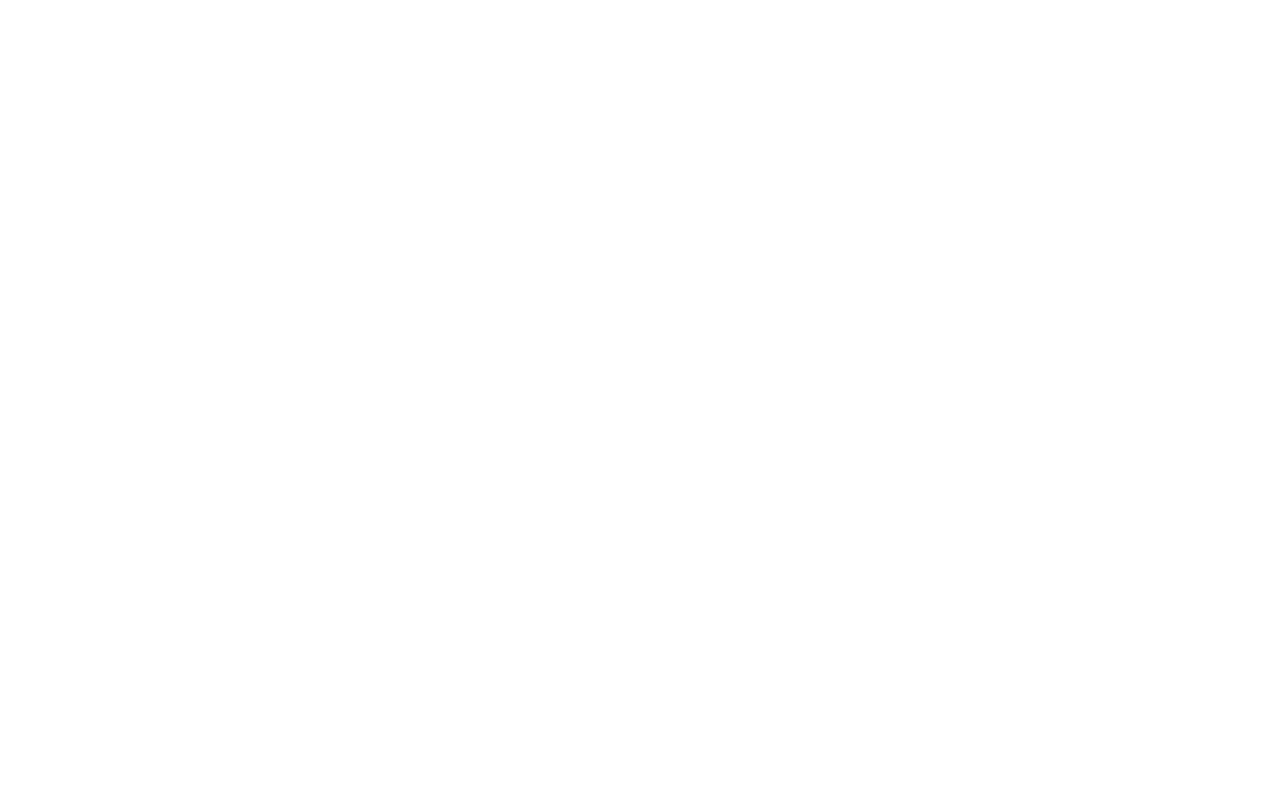
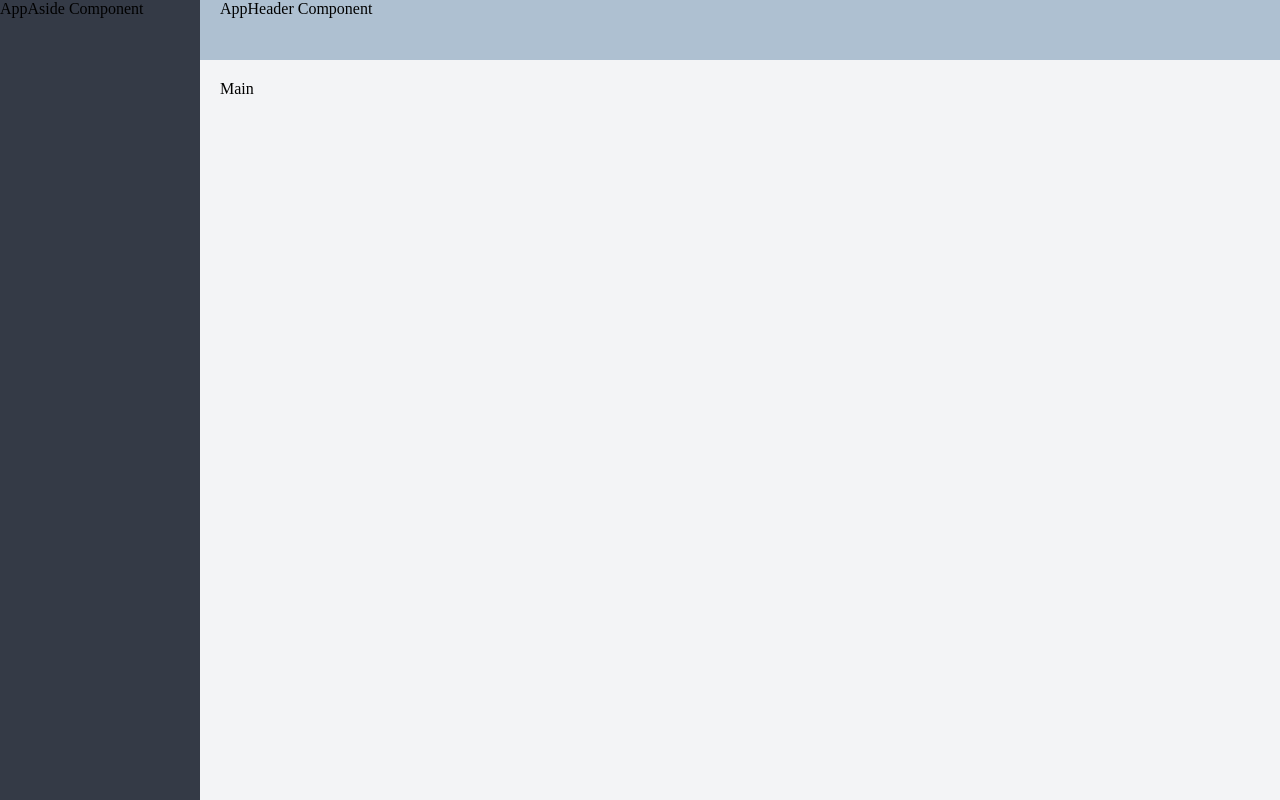
Before and after one commit to sujian3309/vuesm, a Vue app: page /#/ in a window 1280 px wide. Built offline with nearby package versions, Linux system fonts and the light colour scheme; a small style sheet from the web is missing.

Commit message:
layout布局组件-Container布局容器

```diff
--- a/src/router/index.js
+++ b/src/router/index.js
@@ -4,14 +4,19 @@
 export default new Router ({
   //配置路由
   routes: [
+    // {
+    //   // 给路由起个名字
+    //   name: 'home',
+    //   path: '/home',
+    //   //再整个项目中，模块路径中的，@表示是src目录
+    //   //无论你当前模块在哪里，@都可以直接定位到src
+    //   //加载一个目录可以默认加载她的，index.js, index.vue, index.json
+    //   component: () => import('@/views/home')
+    // },
     {
-      // 给路由起个名字
-      name: 'home',
-      path: '/home',
-      //再整个项目中，模块路径中的，@表示是src目录
-      //无论你当前模块在哪里，@都可以直接定位到src
-      //加载一个目录可以默认加载她的，index.js, index.vue, index.json
-      component: () => import('@/views/home')
+      name: 'layout',
+      path: '/',
+      component: () => import('@/views/layout')
     },
     {
       name: 'login',
--- /dev/null
+++ b/src/views/layout/components/AppAside.vue
@@ -0,0 +1,15 @@
+<template>
+    <div>
+        <p>AppAside Component</p>
+    </div>
+</template>
+<script>
+    export default {
+        name: 'AppAside',
+        data () {
+            return{}
+        }
+    }
+</script>
+<style lang="less" scoped>
+</style>
--- /dev/null
+++ b/src/views/layout/components/AppHeader.vue
@@ -0,0 +1,14 @@
+<template>
+    <div>
+        <p>AppHeader Component</p>
+    </div>
+</template>
+<script>
+    export default {
+        name: 'AppHeader',
+        data () {
+            return{}
+        }
+    }
+</script>
+<style lang="less" scoped></style>
--- /dev/null
+++ b/src/views/layout/index.vue
@@ -0,0 +1,46 @@
+<template>
+    <!-- <div class="layout-wrap">
+        <AppAside/>
+        <AppHeader/>
+        Home  内容管理  粉丝管理。。。都显示到这里
+    </div> -->
+<el-container>
+  <el-aside width="200px">
+      <AppAside/>
+  </el-aside>
+  <el-container>
+    <el-header>
+        <AppHeader/>
+    </el-header>
+    <el-main>Main</el-main>
+  </el-container>
+</el-container>
+</template>
+<script>
+    import AppAside from './components/AppAside.vue'
+    import AppHeader from './components/AppHeader.vue'
+    export default {
+        name: 'AppLayout',
+        components: {
+            AppAside,
+            AppHeader
+        },
+        data () {
+            return{}
+        }
+    }
+</script>
+<style lang="less" scoped>
+    .el-container {
+        height: 100%;
+    }
+    .el-aside{
+        background-color: #343a46;
+    }
+    .el-header{
+        background-color: #aec0d1;
+    }
+    .el-main {
+        background-color: #f3f4f6;
+    }
+</style>
--- a/src/views/login/index.vue
+++ b/src/views/login/index.vue
@@ -5,18 +5,34 @@
       <div class="form-head">
         <img src="@/assets/logo_index.png" alt="黑马头条号">
       </div>
-      <el-form class="form-content" ref="form" :model="form">
-        <el-form-item>
+      <!--
+        配置校验规则
+        rules 规则对象配置到el-form上
+        prop 校验字段配置到 el-form-item 上
+        JavaScript 触发验证
+        给 el-form 添加 ref
+        ref
+        调用 this.$refs['ref名字'].validate(valid => {
+
+        })
+       -->
+      <el-form class="form-content" ref="form" :model="form" :rules="rules">
+        <el-form-item prop="mobile">
           <el-input v-model="form.mobile" placeholder="手机号"></el-input>
         </el-form-item>
-        <el-form-item>
+        <el-form-item prop="code">
           <!-- el-col 栅格布局，一共 24 列，:span 用来指定占用的大小，:offset 用来指定偏移量 -->
           <el-col :span="14">
             <el-input v-model="form.code" placeholder="验证码"></el-input>
           </el-col>
           <el-col :offset="1" :span="9">
-            <el-button @click="handleSendCode">获取验证码</el-button>
+            <!-- <el-button @click="handleSendCode">获取验证码</el-button> -->
+            <el-button @click="handleSendCode" :disabled="!!codeTimer">{{ codeTimer ? `剩余${codetimeSeconds}秒` : '获取验证码' }}</el-button>
           </el-col>
+        </el-form-item>
+        <el-form-item prop="agree">
+          <el-checkbox class="agree-checkbox" v-model= "form.agree"></el-checkbox>
+          <span class="agree-text">我已阅读并同意<a href="#">用户协议</a>和<a href="#">隐私条款</a></span>
         </el-form-item>
         <el-form-item>
           <el-button class="btn-login" type="primary" @click="handleLogin">登录</el-button>
@@ -28,19 +44,47 @@
 <script>
 import axios from 'axios';
 import "@/vendor/gt"; //引入极验 JavaScript SDK 文件，通过window.initGeetest 使用
+const initCodeTimeSeconds = 10
 export default {
   name: "AppLogin",
   data() {
     return {
       form: {
-        mobile: "",
-        code: ""
-      }
-    };
+        mobile: '',
+        code: '',
+        agree: ''
+      },
+      rules: {
+        mobile: [
+           { required: true, message: '请输入手机号', trigger: 'blur' },
+           { len: 11, min: 3, max: 5, message: '请输入正确的手机号', trigger: 'blur' }
+        ],
+        code: [
+          { required: true, message: '请输入验证码', trigger: 'blur' },
+          { len: 6, min: 3, max: 5, message: '验证码不正确', trigger: 'blur' }
+        ],
+        agree: [
+          { required: true, message: '请同意用户协议'},
+          { pattern: /true/, message: '请同意用户协议'}
+        ],
+      },
+      codeTimer: null,//倒计时定时器
+      codetimeSeconds: initCodeTimeSeconds//倒计时事件
+    }
   },
   methods: {
     handleLogin () {
-      const { mobile, code } = this.form
+      // const { mobile, code } = this.form
+      //使用form组件的validate方法触发校验
+      this.$refs['form'].validate(valid => {
+        if(!valid){
+          return
+        }
+        //表单验证通过，提交登陆请求
+        this.submitLogin()
+      })
+    },
+    submitLogin(){
       axios({
         method: 'POST',
         url: 'http://ttapi.research.itcast.cn/mp/v1_0/authorizations',
@@ -61,6 +105,20 @@
       })
     },
     handleSendCode () {
+      this.$refs['form'].validateField('mobile', errorMessage =>{
+        if(errorMessage.trim().length > 0){
+          return
+        }
+        this.showGeetest()
+        //初始化验证码
+      })
+      // this.$refs['form'].validateField('mobile',errorMessage =>{
+      //   console.log(errorMessage);
+      // })
+    },
+    /*验证通过，初始化显示人机交互验证码*/
+    // 函数中的function 内部的this 指向 window
+    showGeetest () {
       const { mobile } = this.form
       axios({
         method: "GET",
@@ -77,10 +135,10 @@
           },
           function (captchaObj) {
             // 这里可以调用验证实例 captchaObj 的实例方法
-            captchaObj.onReady (function () {
+            captchaObj.onReady (()=> {
                 //验证码ready之后才能调用verify方法显示验证码
                 captchaObj.verify()//弹出验证码内容框
-              }).onSuccess (function () {//当用户输入合格的手机号码成功
+              }).onSuccess (()=> {//当用户输入合格的手机号码成功
                 //your code
                   const { geetest_challenge: challenge, geetest_seccode: seccode, geetest_validate: validate } = captchaObj.getValidate()
                 axios({
@@ -92,7 +150,8 @@
                     seccode
                   }
                 }).then(res => {
-                  console.log(res.data);
+                  // 发送短信成功 开始倒计时
+                    // this.codeCountDown();
                 })
               }).onError(function () {//当用户输入的手机号不合格
                 //your code
@@ -102,6 +161,18 @@
           }
         )
       })
+    },
+    /*验证码倒计时*/
+    codeCountDown() {
+      this.codeTimer = window.setInterval(() => {
+        this.codetimeSeconds--
+        if(this.codetimeSeconds <= 0){
+          //清除定时器
+          window.clearInterval(this.codeTimer)
+          this.codetimeSeconds = initCodeTimeSeconds//让倒计时的事件回归初始状态
+          this.codeTimer = null//定时器结束必须手动将codeTimer赋值为null
+        }
+      }, 1000)
     }
   }
 }
```
Also changed, not shown: 1 other file (tests, documents, lock files or other folders).
